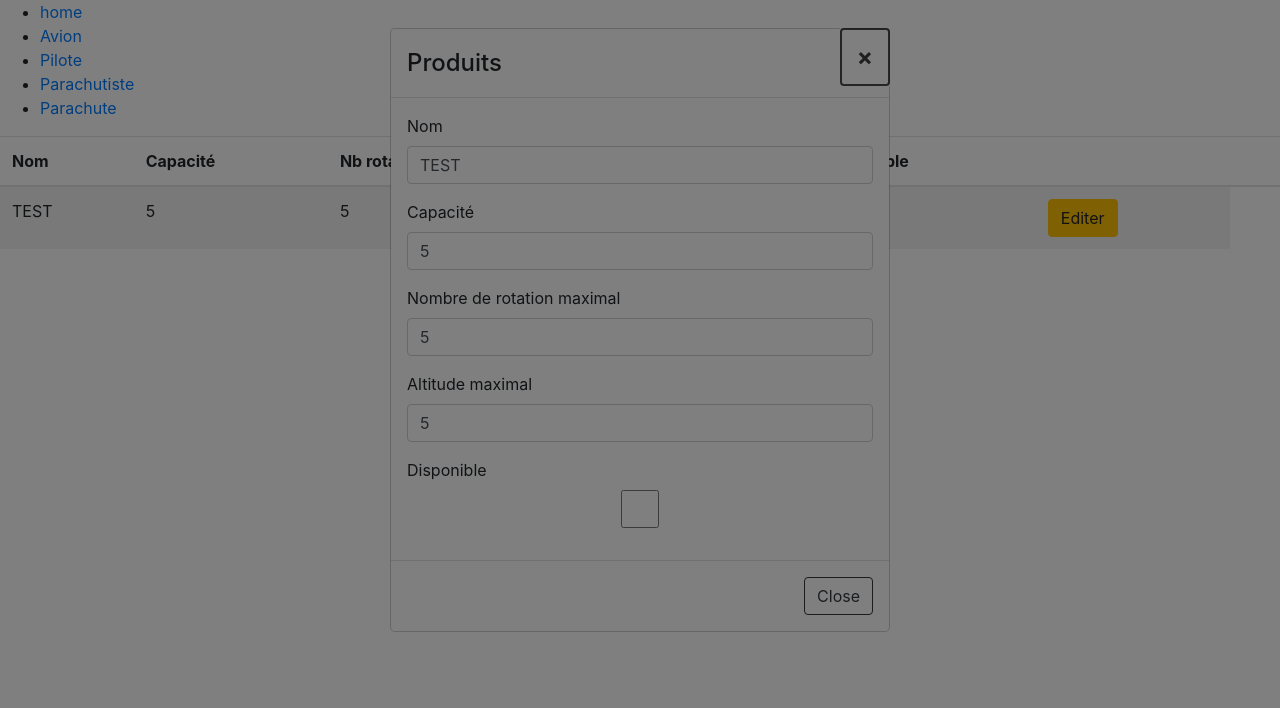
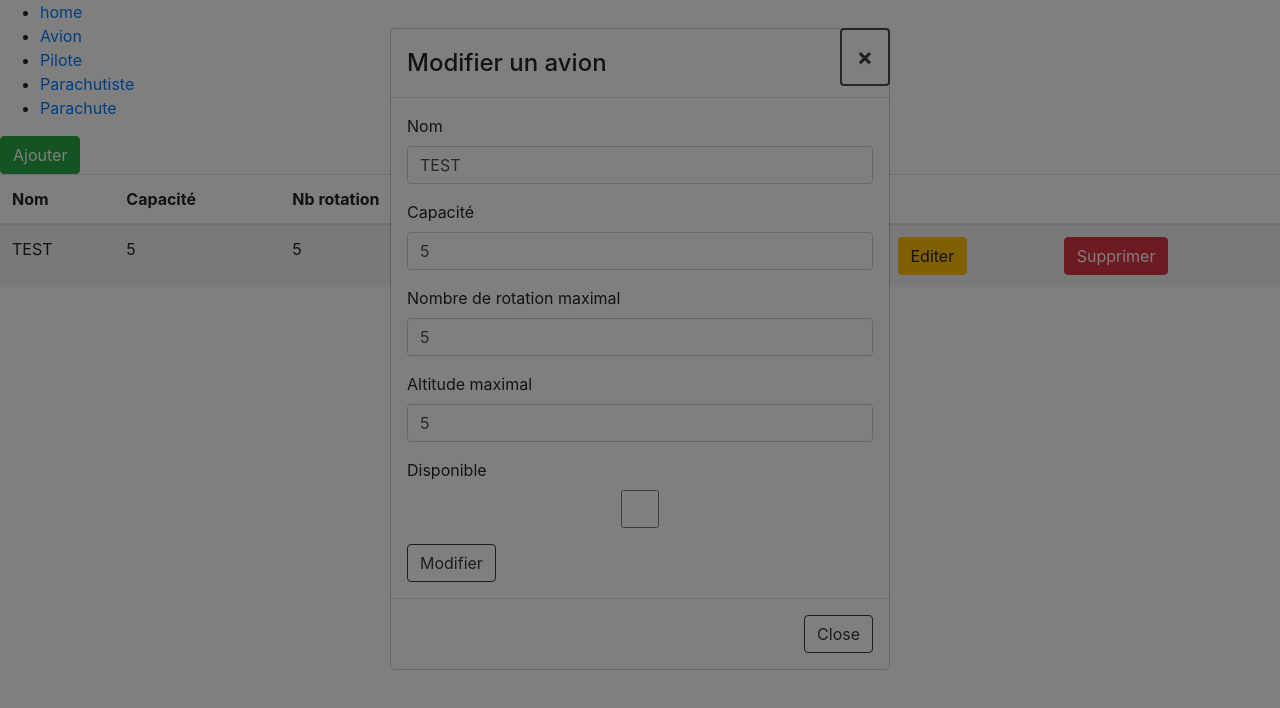
Before and after one commit to Shynria/projet-NC-DROPZONE, an Angular app in the folder nc-dropzone-angular/: page /avion in a window 1280 px wide. Both pictures are taken after a click on the button "Editer". Shown: the top 708 px of the page. Built offline with nearby package versions, Linux system fonts and the light colour scheme.

Commit message:
maj modal

```diff
--- a/nc-dropzone-angular/src/app/avion/avion.component.html
+++ b/nc-dropzone-angular/src/app/avion/avion.component.html
@@ -1,4 +1,4 @@
-<modal #modal titre="Produits">
+<modal #modal titre="{{ modalTitre }}">
     <div class="form-group">
         <label>Nom</label>
         <input type="text" [(ngModel)]="formAvion.nom" class="form-control">
@@ -21,10 +21,12 @@
     </div>
 
     <div>
-        <!-- <button (click)="modifierAvion()">Modifier</button>
-        <button (click)="ajouterAvion()">Ajouter</button> -->
+        <button *ngIf="edition" type="button" class="btn btn-outline-dark" (click)="modifierAvion()">Modifier</button>
+        <button *ngIf="!edition" type="button" class="btn btn-outline-dark" (click)="ajouterAvion()">Ajouter</button>
     </div>
 </modal>
+
+<button class="btn btn-success" (click)="ajouterAvionModal()">Ajouter</button>
 
 <table class="table table-striped">
     <thead>
@@ -46,8 +48,8 @@
             <td>{{ avion.nbRotaMax }}</td>
             <td>{{ avion.altitudeMax }}</td>
             <td>{{ avion.disponible }}</td>
-            <td><button class="btn btn-warning" (click)="editerAvion(avion)">Editer</button></td>
-            <!-- <td><button class="btn btn-danger" (click)="supprimerAvion(avion)">Supprimer</button></td> -->
+            <td><button class="btn btn-warning" (click)="modifierAvionModal(avion)">Editer</button></td>
+            <td><button class="btn btn-danger" (click)="supprimerAvion(avion)">Supprimer</button></td>
         </tr>
     </tbody>
 </table>
--- a/nc-dropzone-angular/src/app/avion/avion.component.ts
+++ b/nc-dropzone-angular/src/app/avion/avion.component.ts
@@ -9,7 +9,7 @@ import { AvionService } from '../avion.service';
 })
 export class AvionComponent implements OnInit {
 
-  constructor(private srvAvion: AvionService, private modalService: NgbModal) {
+  constructor(private srvAvion: AvionService) {
     // this.refresh();
   }
 
@@ -28,32 +28,48 @@ export class AvionComponent implements OnInit {
     }
   ];
 
-  formAvion = {
-    nom: "",
-    capacite: 0,
-    nbRotaMax: 0,
-    altitudeMax: 0,
-    disponible: false
-  };
+  formAvion = this.initAvion();
 
-
+  modalTitre : string = "pas de titre";
+  edition: boolean = false; // si false => creation, si true modification
 
   //refresh = () => this.avions = this.srvAvion.findAll();
 
-  // ajouterAvion() {
-  //   this.srvAvion.add(this.formAvion).subscribe(this.refresh);
-  // }
+  ajouterAvion() {
+    this.modal.close();
+    // this.srvAvion.add(this.formAvion).subscribe(this.refresh);
+  }
 
-  // supprimerAvion(avion: any) {
-  //   this.srvAvion.delete(avion).subscribe(this.refresh);
-  // }
-
-  // modifierAvion() {
-  //   this.srvAvion.update(this.formAvion).subscribe(this.refresh);
-  // }
-
-  editerAvion(avion: any) {
-    this.formAvion = avion;
+  ajouterAvionModal() {
+    this.formAvion = this.initAvion();
+    this.modalTitre = "Ajouter un avion";
+    this.edition = false;
     this.modal.open();
   }
+
+  supprimerAvion(avion: any) {
+    // this.srvAvion.delete(avion).subscribe(this.refresh);
+  }
+
+  modifierAvion() {
+    this.modal.close();
+    // this.srvAvion.update(this.formAvion).subscribe(this.refresh);
+  }
+
+  modifierAvionModal(avion: any) {
+    this.formAvion = Object.assign({}, avion);
+    this.modalTitre = "Modifier un avion";
+    this.edition = true;
+    this.modal.open();
+  }
+
+  initAvion() {
+    return {
+      nom: "",
+      capacite: 0,
+      nbRotaMax: 0,
+      altitudeMax: 0,
+      disponible: false
+    };
+  }
 }
--- a/nc-dropzone-angular/src/app/modal/modal.component.ts
+++ b/nc-dropzone-angular/src/app/modal/modal.component.ts
@@ -20,4 +20,8 @@ export class ModalComponent implements OnInit {
   open() {
     this.modalService.open(this.content, {ariaLabelledBy: 'modal-basic-title'})
   }
+
+  close() {
+    this.modalService.dismissAll();
+  }
 }
```
